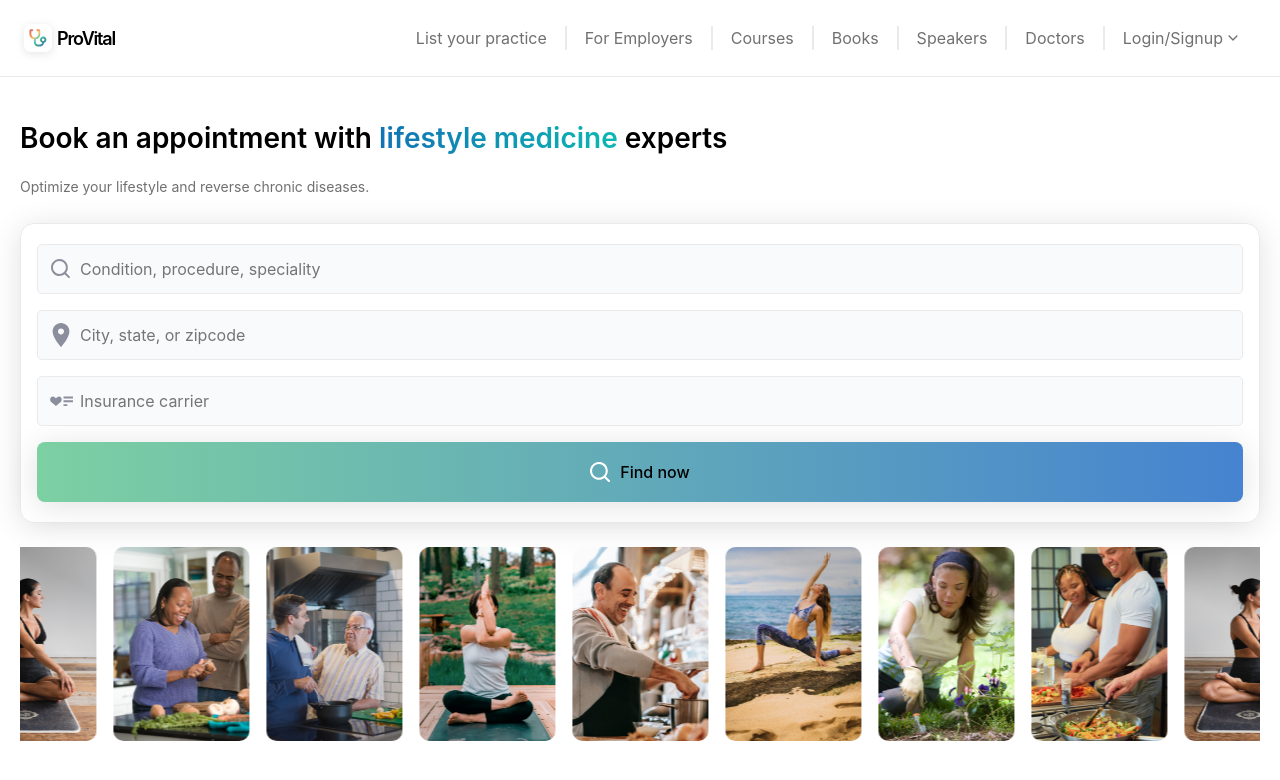
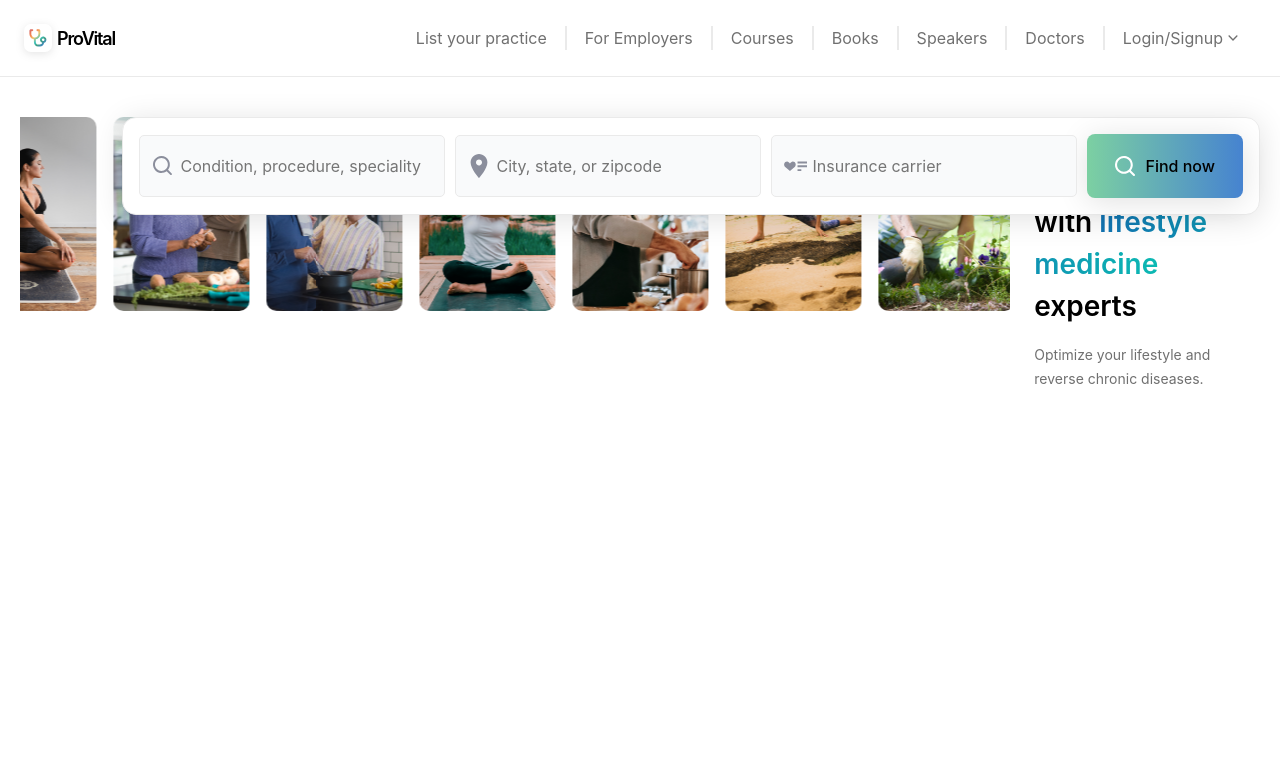
Before and after one commit to Ayush-Singh24/Proactively-frontend, a React (Vite) app: page / in a window 1280 px wide. Shown: the top 780 px of the page. Built offline with nearby package versions, Linux system fonts and the light colour scheme; a web font is replaced by a local one.

Commit message:
ui: find now desktop view

```diff
--- a/src/components/FindNow/index.css
+++ b/src/components/FindNow/index.css
@@ -6,6 +6,7 @@
   border: 1px solid var(--primary-border-color);
   border-radius: 1.4rem;
   box-shadow: 0 4px 3.1rem 0 var(--primary-shadow);
+  background-color: var(--primary-background);
 }
 
 .form__input-container {
@@ -55,3 +56,20 @@
   );
   box-shadow: 0 4px 3.1rem 0 var(--primary-shadow);
 }
+
+@media (min-width: 768px) {
+  .form {
+    position: absolute;
+    z-index: 100;
+    flex-direction: row;
+    align-items: center;
+    padding: 1.6rem;
+    gap: 1rem;
+  }
+  .form__button {
+    padding: 2rem 2.8rem;
+  }
+  .form__input {
+    padding: 1.8rem 1.6rem 1.8rem 4rem;
+  }
+}
--- a/src/components/MainContent/index.css
+++ b/src/components/MainContent/index.css
@@ -3,8 +3,6 @@
   flex-direction: column;
   gap: 2.4rem;
   padding: 4rem 2rem;
-  max-width: 1280px;
-  margin: 0 auto;
 }
 
 .content {
@@ -35,3 +33,11 @@
   font-size: 1.4rem;
   color: var(--secondary-text);
 }
+
+@media (min-width: 768px) {
+  .container {
+    max-width: 1280px;
+    margin: 0 auto;
+    flex-direction: row-reverse;
+  }
+}
```
